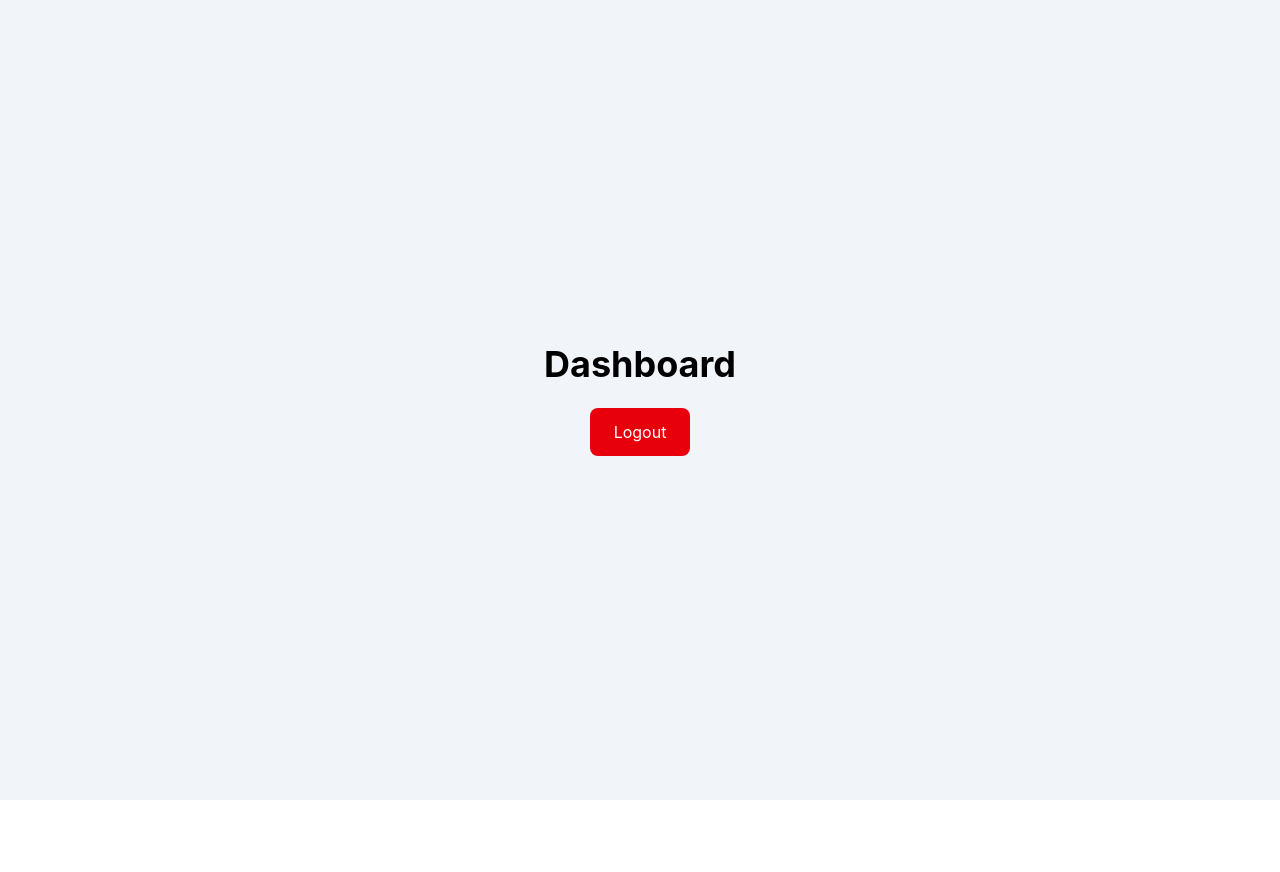
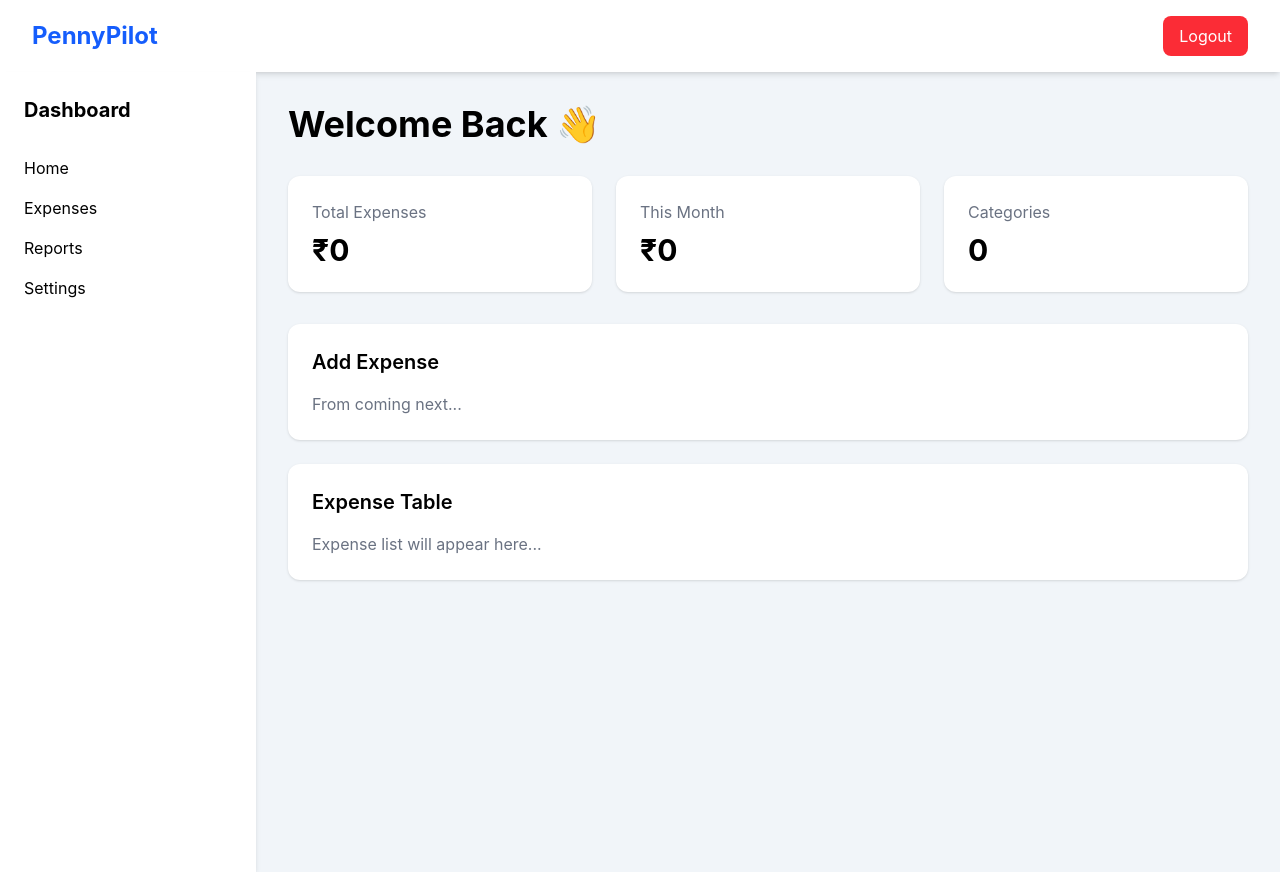
Before and after one commit to Nikhil7427/PennyPilot, a React app in the folder frontend/: page / in a window 1280 px wide. Before the commit the page ends 800 px from the top, so only its background shows below. Built offline with nearby package versions, Linux system fonts and the light colour scheme; no server answers; sample sign-in values are in the browser's storage; the HTML template or start-up script is replaced by a standard one.

Commit message:
Build dashboard layout and navigation

```diff
--- /dev/null
+++ b/frontend/src/components/dashboard/EmptyState.jsx
@@ -0,0 +1,17 @@
+function EmptyState() {
+    return (
+        <div className="bg-white rounded-xl shadow p-8 text-center">
+
+            <h2 className="text-2xl font-semibold">
+                No Expenses Yet
+            </h2>
+
+            <p className="text-gray-500 mt-2">
+                Add your first expense to get started.
+            </p>
+
+        </div>
+    );
+}
+
+export default EmptyState;
--- /dev/null
+++ b/frontend/src/components/dashboard/ExpenseForm.jsx
@@ -0,0 +1,15 @@
+function ExpenseForm() {
+    return(
+        <div className="bg-white shadow rounded-xl p-6">
+            <h2 className="text-xl font-semibold mb-4">
+                Add Expense
+            </h2>
+
+            <p className="text-gray-500">
+                From coming next...
+            </p>
+        </div>
+    );
+}
+
+export default ExpenseForm;
--- /dev/null
+++ b/frontend/src/components/dashboard/ExpenseTable.jsx
@@ -0,0 +1,16 @@
+function ExpenseTable() {
+    return(
+        <div className="bg-white shadow rounded-xl mt-6 p-6">
+
+            <h2 className="text-xl font-semibold mb-4">
+                Expense Table
+            </h2>
+
+            <p className="text-gray-500">
+                Expense list will appear here...
+            </p>
+        </div>
+    );
+}
+
+export default ExpenseTable;
--- /dev/null
+++ b/frontend/src/components/dashboard/SummaryCard.jsx
@@ -0,0 +1,15 @@
+function SummaryCard({title, value}) {
+    return(
+        <div className="bg-white shadow rounded-xl p-6">
+            <h2 className="text-gray-500">
+                {title}
+            </h2>
+
+            <p className="text-3xl font-bold mt-2">
+                {value}
+            </p>
+        </div>
+    );
+}
+
+export default SummaryCard;
--- /dev/null
+++ b/frontend/src/components/layout/Navbar.jsx
@@ -0,0 +1,30 @@
+import { useNavigate } from 'react-router-dom';
+import { useAuth } from '../../context/AuthContext'
+
+function Navbar() {
+
+    const { logout } = useAuth();
+    const navigate = useNavigate();
+
+    const handleLogout = () => {
+        logout();
+        navigate('/login');
+    };
+
+    return (
+        <nav className="bg-white shadow-md px-8 py-4 flex justify-between items-center">
+            <h1 className="text-2xl font-bold text-blue-600">
+                PennyPilot
+            </h1>
+
+            <button
+                onClick={handleLogout}
+                className="bg-red-500 text-white px-4 py-2 rounded-lg hover:bg-red-600"
+            >
+                Logout
+            </button>
+        </nav>
+    );
+}
+
+export default Navbar
--- /dev/null
+++ b/frontend/src/components/layout/Sidebar.jsx
@@ -0,0 +1,26 @@
+function Sidebar() {
+    return(
+        <aside className="w-64 bg-white shadow-md min-h-screen p-6">
+            <h2 className="text-xl font-bold mb-8">
+                Dashboard
+            </h2>
+
+            <ul className="space-y-4">
+                <li className="cursor-pointer hover:text-blue-600">
+                    Home
+                </li>
+                <li className="cursor-pointer hover:text-blue-600">
+                    Expenses
+                </li>
+                <li className="cursor-pointer hover:text-blue-600">
+                    Reports
+                </li>
+                <li className="cursor-pointer hover:text-blue-600">
+                    Settings
+                </li>
+            </ul>
+        </aside>
+    );
+}
+
+export default Sidebar;
--- a/frontend/src/pages/Dashboard.jsx
+++ b/frontend/src/pages/Dashboard.jsx
@@ -1,28 +1,53 @@
-import { useAuth } from "../context/AuthContext";
-import { useNavigate } from "react-router-dom";
+import Navbar from "../components/layout/Navbar";
+import Sidebar from "../components/layout/Sidebar";
+import SummaryCard from "../components/dashboard/SummaryCard";
+import ExpenseForm from "../components/dashboard/ExpenseForm";
+import ExpenseTable from "../components/dashboard/ExpenseTable";
 
 function Dashboard() {
-    const { logout } = useAuth();
-    const navigate = useNavigate();
+    return (
+        <div className="bg-slate-100 min-h-screen">
 
-    const handleLogout = () => {
-        logout();
-        navigate("/login");
-    };
+            <Navbar />
 
-    return (
-        <div className="min-h-screen flex flex-col items-center justify-center bg-slate-100">
+            <div className="flex">
 
-            <h1 className="text-4xl font-bold mb-6">
-                Dashboard
-            </h1>
+                <Sidebar />
 
-            <button
-                onClick={handleLogout}
-                className="bg-red-600 text-white px-6 py-3 rounded-lg hover:bg-red-700"
-            >
-                Logout
-            </button>
+                <main className="flex-1 p-8">
+
+                    <h1 className="text-4xl font-bold mb-8">
+                        Welcome Back 👋
+                    </h1>
+
+                    <div className="grid grid-cols-1 md:grid-cols-3 gap-6">
+
+                        <SummaryCard
+                            title="Total Expenses"
+                            value="₹0"
+                        />
+
+                        <SummaryCard
+                            title="This Month"
+                            value="₹0"
+                        />
+
+                        <SummaryCard
+                            title="Categories"
+                            value="0"
+                        />
+
+                    </div>
+
+                    <div className="mt-8">
+                        <ExpenseForm />
+                    </div>
+
+                    <ExpenseTable />
+
+                </main>
+
+            </div>
 
         </div>
     );
--- a/frontend/src/services/api.js
+++ b/frontend/src/services/api.js
@@ -1,4 +1,4 @@
-import axios from 'axios';
+import axios from "axios";
 
 const api = axios.create({
     baseURL: import.meta.env.VITE_API_URL,
@@ -7,4 +7,20 @@ const api = axios.create({
     },
 });
 
+// Attach JWT token automatically
+api.interceptors.request.use(
+    (config) => {
+        const token = localStorage.getItem("token");
+
+        if (token) {
+            config.headers.Authorization = `Bearer ${token}`;
+        }
+
+        return config;
+    },
+    (error) => {
+        return Promise.reject(error);
+    }
+);
+
 export default api;
--- /dev/null
+++ b/frontend/src/services/expense.services.js
@@ -0,0 +1,21 @@
+import api from "./api";
+
+export const getExpenses = async () => {
+    const response = await api.get("/expenses");
+    return response.data;
+};
+
+export const addExpense = async (expenseData) => {
+    const response = await api.post("/expenses", expenseData);
+    return response.data;
+};
+
+export const updateExpense = async (id, expenseData) => {
+    const response = await api.put(`/expenses/${id}`, expenseData);
+    return response.data;
+};
+
+export const deleteExpense = async (id) => {
+    const response = await api.delete(`/expenses/${id}`);
+    return response.data;
+};
```
